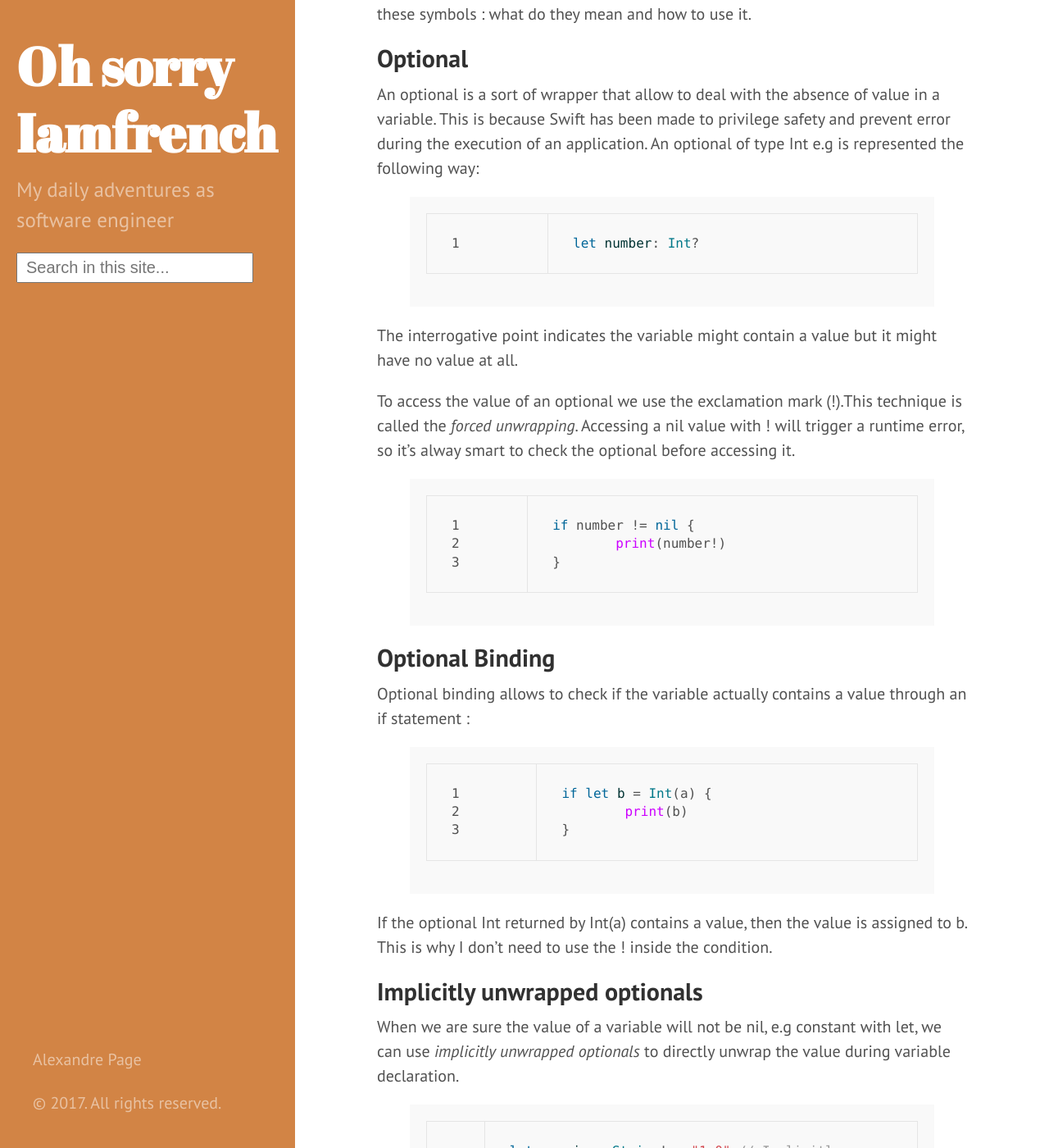
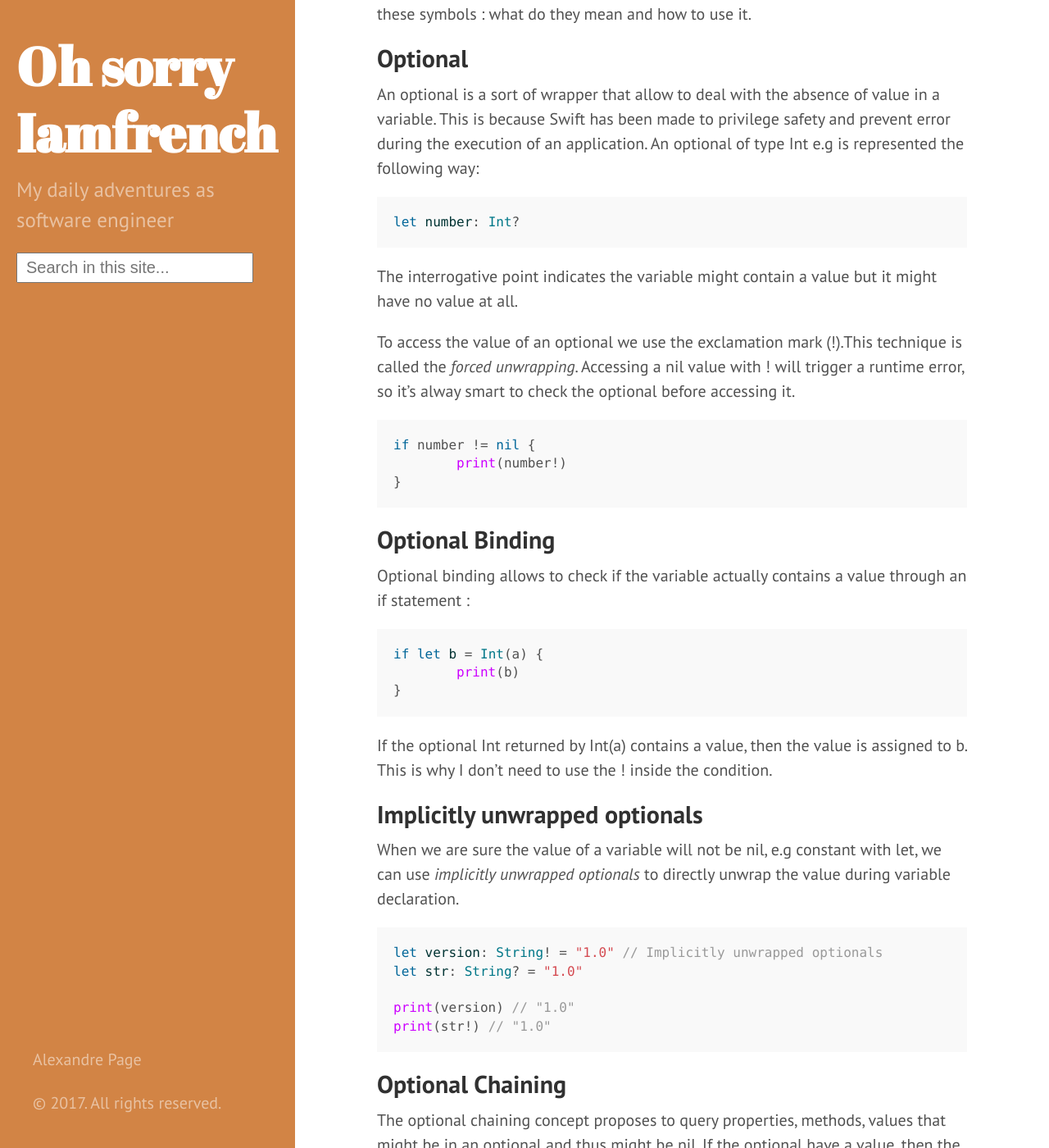
Before and after one commit to pagealexandre/pagealexandre.github.io, a Jekyll site: the page built from _posts/2017-09-27-optional-and-optional-binding.markdown, in a window 1280 px wide and 1400 px high, scrolled down 288 px. Shown: the whole window at 82% size. Built offline with Jekyll 4.4.1, drawn with Linux system fonts in a browser that asks for light colours; nearby versions of some CDN libraries; comment, search, counter and statistics services are not loaded; some of the changed text lies outside the part shown.

Commit message:
linenos issue

```diff
--- a/Gemfile
+++ b/Gemfile
@@ -1,7 +1,10 @@
 source 'https://rubygems.org'
 
-gem 'jekyll', '~> 2.5'
+gem 'jekyll', '3.6.2'
 
 group :jekyll_plugins do
   gem 'algoliasearch-jekyll', '~> 0.7'
+  gem 'rouge', '2.2.1'
+  gem 'jekyll-paginate', '1.1.0'
+  gem 'pygments.rb'
 end
--- a/_config.yml
+++ b/_config.yml
@@ -1,6 +1,6 @@
 # Dependencies
 markdown:         kramdown
-highlighter:      Rouge
+highlighter:      rouge
 
 # Permalinks
 permalink:        pretty
@@ -18,7 +18,7 @@
 
 author:
   name:           Alexandre Page
-  email:          page_a@Ohsorryiamfrench.fr
+  email:
 # Thanks to @mdo for the original theme
 # author:
 #   name:           'Mark Otto'
@@ -33,7 +33,7 @@
     repo:         https://github.com/algolia/algoliasearch-jekyll-hyde
 
 # Algolia
-gems:
+plugins:
   - algoliasearch-jekyll
 
 algolia:
--- a/_posts/2017-09-27-optional-and-optional-binding.markdown
+++ b/_posts/2017-09-27-optional-and-optional-binding.markdown
@@ -11,7 +11,7 @@
 ## Optional
 An optional is a sort of wrapper that allow to deal with the absence of value in a variable. This is because Swift has been made to privilege safety and prevent error during the execution of an application. An optional of type Int e.g is represented the following way:
 
-{% highlight swift linenos %}
+{% highlight swift %}
 let number: Int?
 {% endhighlight %}
 
@@ -19,7 +19,7 @@
 
 To access the value of an optional we use the exclamation mark (!).This technique is called the *forced unwrapping*.  Accessing a nil value with ! will trigger a runtime error, so it's alway smart to check the optional before accessing it.
 
-{% highlight swift linenos %}
+{% highlight swift %}
 if number != nil {
 	print(number!)
 }
@@ -31,7 +31,7 @@
 
 Optional binding allows to check if the variable actually contains a value through an if statement :
 
-{% highlight swift linenos %}
+{% highlight swift %}
 if let b = Int(a) {
 	print(b)
 }
@@ -43,7 +43,7 @@
 ## Implicitly unwrapped optionals
 When we are sure the value of a variable will not be nil, e.g constant with let, we can use *implicitly unwrapped optionals* to directly unwrap the value during variable declaration.
 
-{% highlight swift linenos %}
+{% highlight swift %}
 let version: String! = "1.0" // Implicitly unwrapped optionals
 let str: String? = "1.0"
 
@@ -55,9 +55,9 @@
 ## Optional Chaining
 The optional chaining concept proposes to query properties, methods, values that might be in an optional and thus might be nil. If the optional have a value, then the call to the property, method, value succeeds.
 
-<!-- - The optional chaining return nil if variable is nil. -->
+- The optional chaining return nil if variable is nil.
 
-{% highlight swift linenos %}
+{% highlight swift %}
 class Person {
 	var car: Car?
 }
@@ -75,7 +75,7 @@
 
 The idea here is to uses the question mark instead of the exclamation mark. The optional chaining on line 12 will always return an optional : Int? or if the car is nil (which is the case here), then it return nil. However if the car is not empty :
 
-{% highlight swift linenos %}
+{% highlight swift %}
 alex.car = Car()
 let wheels = alex.car?.numberOfWheels // 4
 {% endhighlight %}
@@ -84,7 +84,7 @@
 ## As, As? and As!
 
 To avoid repetitive content for the next example, we will consider these two classes :
-{% highlight swift linenos %}
+{% highlight swift %}
 class Animal {}
 
 class Dog: Animal {}
@@ -93,14 +93,14 @@
 
 The as operator is used for cast, specially **upcast** i.e conversion of a specialized class to its superclass. Basic example are :
 
-{% highlight swift linenos %}
+{% highlight swift %}
 let a = 5.0 as Double
 let dog: Dog = Dog()
 let animal: Animal = dog as Animal // Upcast
 {% endhighlight %}
 
 But the real usefulness of the as symbol relate when doing **downcast** i.e conversion of a superclass to specialized one :
-{% highlight swift linenos %}
+{% highlight swift %}
 
 let animal: Animal = Dog()
 
@@ -109,11 +109,11 @@
 animal as! Dog // Force downcast
 animal as? Dog
 
-{% endhighlight%}
+{% endhighlight %}
 
 as! will force the cast, so we have to be sure of the type (Will crash at runtime otherwise). However as? will perform the cast if possible, otherwise it will simply return nil. It makes a lot of sense to use it that way :
 
-{% highlight swift linenos %}
+{% highlight swift %}
 if let animal = animal as? Dog {
 	print("BINGO")
 }
--- a/public/css/syntax.css
+++ b/public/css/syntax.css
@@ -63,3 +63,8 @@
 .css .o,
 .css .o + .nt,
 .css .nt + .nt { color: #999; }
+
+figure {
+	width: 100%;
+	margin-left: 0px;
+}
```
Also changed, not shown: _posts/2017-09-29-multithreading-gcd.markdown (+7 -7 lines), Gemfile.lock.
